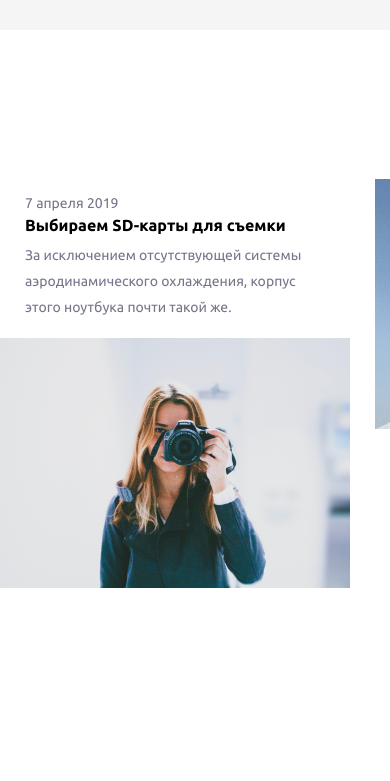
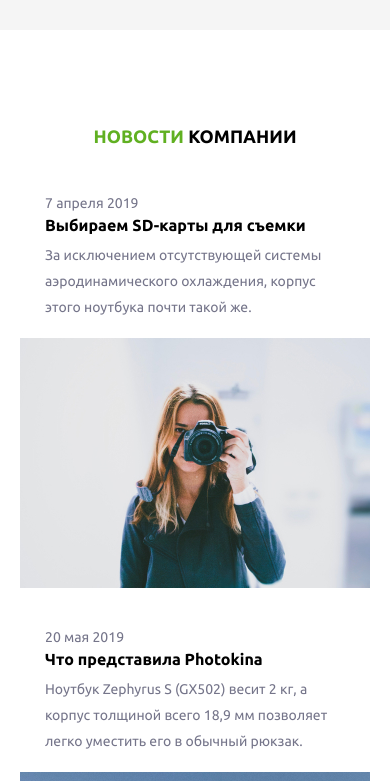
Before and after one commit to createdbysardorbek/Fotoprokat24, a plain HTML site: page index.html in a window 390 px wide. Shown: the part 5780-6561 px from the top of the page. Drawn offline with Linux system fonts and the light colour scheme; files whose address does not match are found by name.

Commit message:
Mobile news__part added to index.html

```diff
--- a/scss/index/_news__part.scss
+++ b/scss/index/_news__part.scss
@@ -95,3 +95,21 @@
         }
     }
 }
+
+@media only screen and (max-width: 600px) {
+    .news__part {
+        width: 100%;
+
+        .news__cards {
+            width: 100%;
+            justify-content: center;
+            flex-wrap: wrap;
+            height: fit-content;
+            gap: 20px;
+
+            section:nth-child(2) {
+                flex-direction: column;
+            }
+        }
+    }
+}
```
Also changed, not shown: css/style.css, 1 other file.
